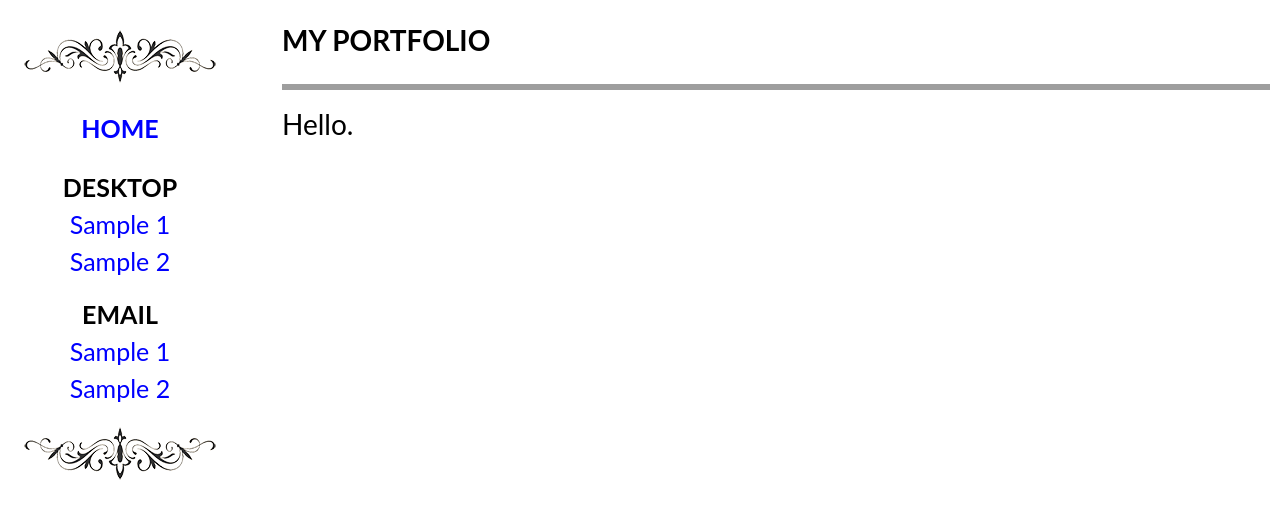
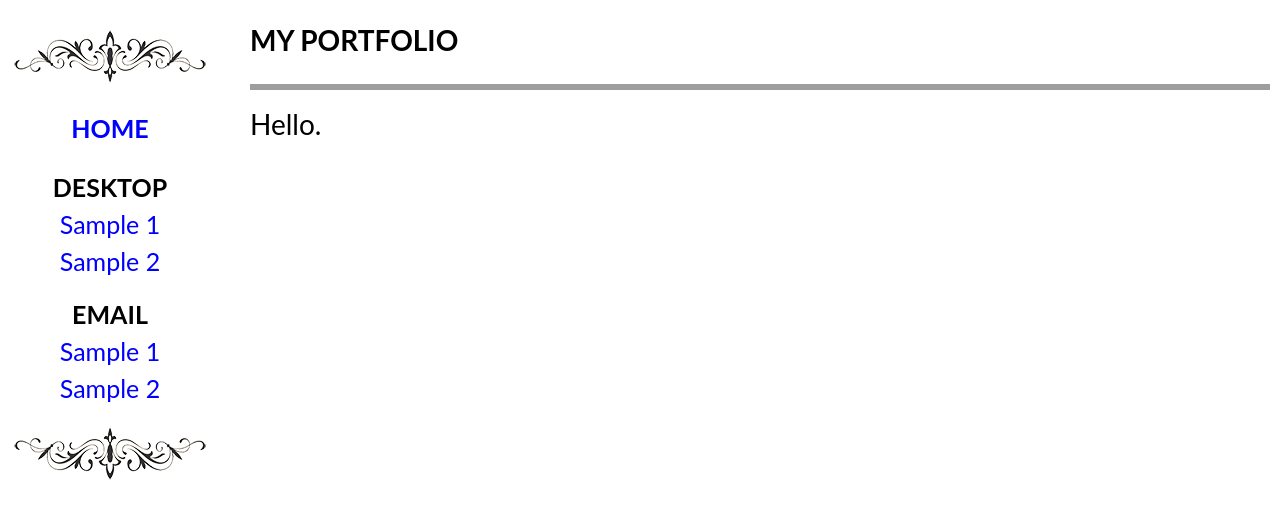
Before and after one commit to nuumu/nuumu.github.io, a Jekyll site: the page built from index.html, in a window 1280 px wide. Shown: the top 519 px of the page. Built offline with Jekyll 4.4.1, drawn with Linux system fonts in a browser that asks for light colours.

Commit message:
Update main.css

```diff
--- a/css/main.css
+++ b/css/main.css
@@ -5,7 +5,7 @@ body, * {
 
 .sidenav {
 	height: 100%;
-	width: 240px;
+	width: 220px;
 	position: fixed;
 	z-index: 1;
 	top: 0;
@@ -33,7 +33,7 @@ h1 {
 }
 
 .container {
-	margin-left: 272px;
+	margin-left: 240px;
  /* Same or larger as the width of the sidenav */
 	margin-top: 2%;
 	font-size: 28px;
```
